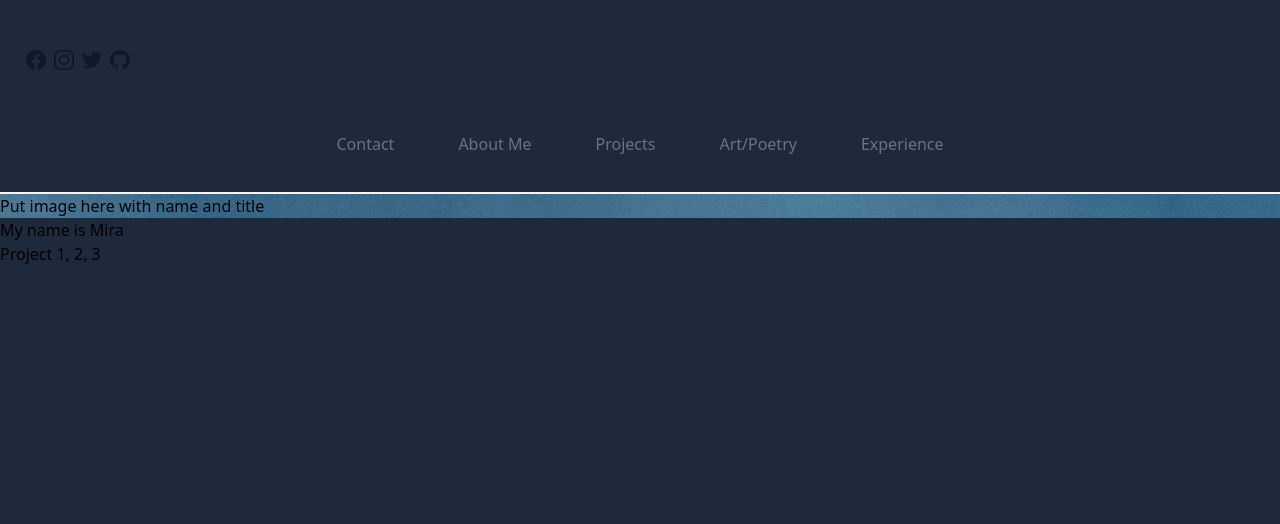
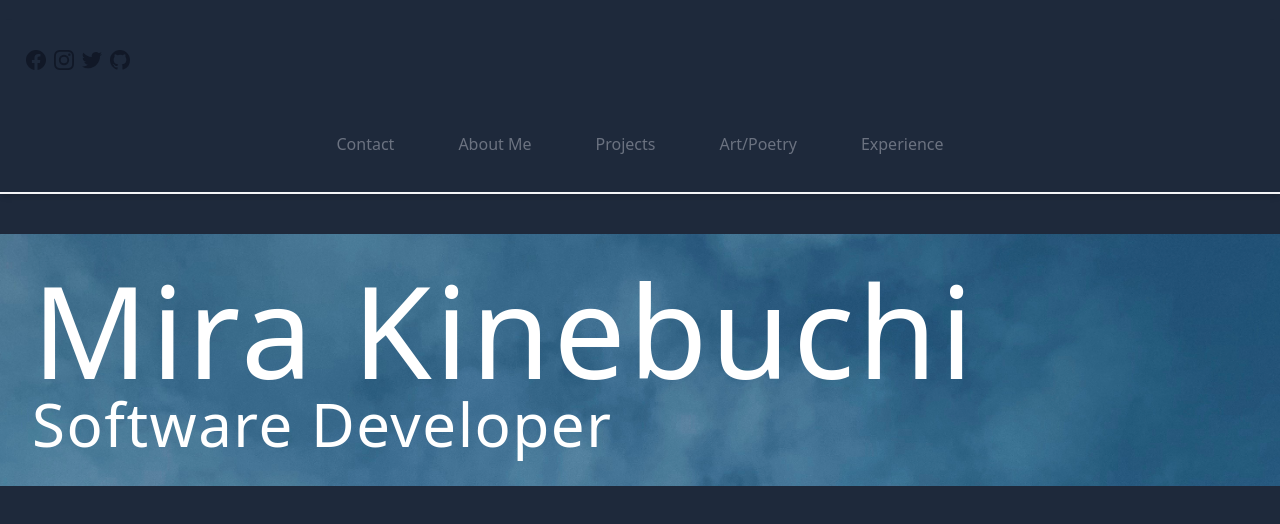
Before and after one commit to mira-kine/mira-portfolio, a React app: page / in a window 1280 px wide. Shown: the top 524 px of the page. Built offline with nearby package versions, Linux system fonts and the light colour scheme.

Commit message:
styling name and title, about me page next

```diff
--- a/src/App.jsx
+++ b/src/App.jsx
@@ -11,9 +11,6 @@ export default function App() {
         <Route exact path="/">
           <Home />
         </Route>
-        {/* <Route exact path="/project/1">
-          <Project1 />
-        </Route> */}
       </Switch>
     </Router>
   );
--- a/src/components/Landing/Landing.jsx
+++ b/src/components/Landing/Landing.jsx
@@ -1,11 +1,11 @@
-import React from 'react';
+// import React from 'react';
 
-export default function Landing() {
-  return (
-    <div class="max-h-screen">
-      <div class="bg-[url('./assets/temp-sky.jpg')] max-h-fit">
-        Put image here with name and title
-      </div>
-    </div>
-  );
-}
+// export default function Landing() {
+//   return (
+//     <div class="max-h-screen">
+//       <div class="bg-[url('./assets/temp-sky.jpg')] max-h-fit">
+//         Put image here with name and title
+//       </div>
+//     </div>
+//   );
+// }
--- a/src/components/NavBar/NavBar.jsx
+++ b/src/components/NavBar/NavBar.jsx
@@ -101,25 +101,25 @@ export default function NavBar() {
         <div class=" flex flex-col md:flex-row justify-center md:space-y-0 my-4 space-y-4  text-center text-gray-500">
           <a
             href="/MarketPlace_AisModa/cart"
-            class="mx-8 hover:text-red-900 active"
+            class="mx-8 hover:text-blue-900 active"
             aria-current="page"
           >
             {' '}
             Contact{' '}
           </a>
-          <a href="#" class="mx-8 hover:text-red-900">
+          <a href="#" class="mx-8 hover:text-blue-900">
             {' '}
             About Me{' '}
           </a>
-          <a href="#" class="mx-8 hover:text-red-900">
+          <a href="#" class="mx-8 hover:text-blue-900">
             {' '}
             Projects
           </a>
-          <a href="#" class="mx-8 hover:text-red-900">
+          <a href="#" class="mx-8 hover:text-blue-900">
             {' '}
             Art/Poetry{' '}
           </a>
-          <a href="#" class="mx-8 hover:text-red-900">
+          <a href="#" class="mx-8 hover:text-blue-900">
             {' '}
             Experience
           </a>
--- a/src/views/Home/Home.jsx
+++ b/src/views/Home/Home.jsx
@@ -1,14 +1,18 @@
 import React from 'react';
 import AboutMe from '../../components/AboutMe/AboutMe';
-import Landing from '../../components/Landing/Landing';
+// import Landing from '../../components/Landing/Landing';
 import ProjectSummary from '../../components/ProjectSummary/ProjectSummary';
 
 export default function Home() {
   return (
     <div>
-      <Landing />
-      <AboutMe />
-      <ProjectSummary />
+      <div class="flex-col bg-landing-image max-h-1000 justify-center items-center p-8 my-10 bg-cover">
+        <h1 class="text-9xl tracking-wide text-white">Mira Kinebuchi</h1>
+        <h1 class="text-6xl tracking-wide text-white">Software Developer</h1>
+        {/* <div class="snap-center">
+        <Landing />
+      </div> */}
+      </div>
     </div>
   );
 }
--- a/tailwind.config.js
+++ b/tailwind.config.js
@@ -3,7 +3,7 @@ module.exports = {
   theme: {
     extend: {
       backgroundImage: {
-        'landing-image': "url('/assets/temp-sky.jpg')",
+        'landing-image': "url('./assets/temp-sky.jpg')",
       },
     },
   },
```
